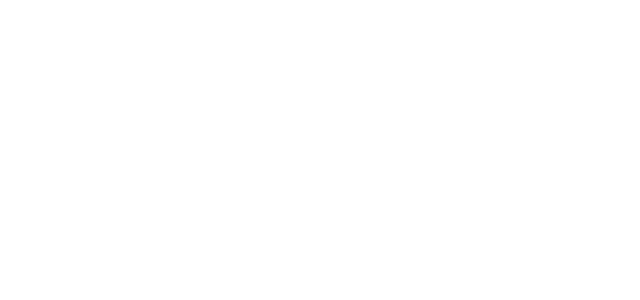
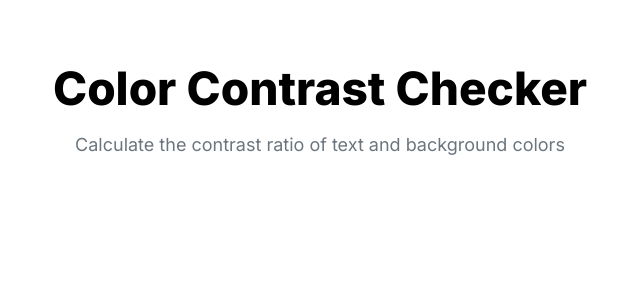
Before and after one commit to celigx/color-contrast-checker, a React (Create React App) app: page / in a window 1280 px wide. Shown: the top 300 px of the page, without its empty margins (320-960 px from the left). Built offline with nearby package versions, Linux system fonts and the light colour scheme.

Commit message:
Add heading

```diff
--- a/src/App.js
+++ b/src/App.js
@@ -2,7 +2,13 @@ import './App.sass';
 
 const App = () => {
   return (
-    <div className="App">
+    <div className="app">
+
+      <div className="heading">
+        <h1 className="title">Color Contrast Checker</h1>
+        <p className="subtitle">Calculate the contrast ratio of text and background colors</p>
+      </div>
+
     </div>
   );
 }
--- a/src/App.sass
+++ b/src/App.sass
@@ -1,2 +1,15 @@
-.App
+.app
+  font-family: 'Inter', sans-serif
+
+h1, h2, h3, h4
+  margin: 0
+
+.heading
   text-align: center
+  margin: 60px 0
+  .title
+    font-size: 46px
+    font-weight: 800
+  .subtitle
+    font-size: 18px
+    color: #6c757d
```
